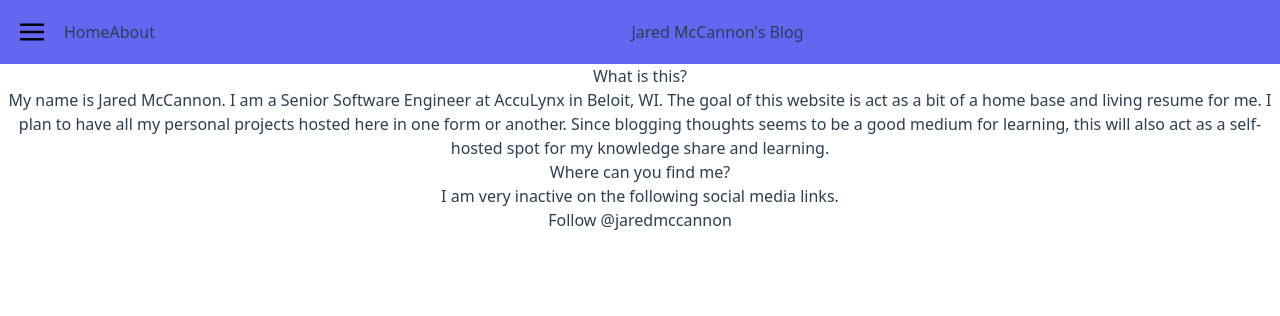
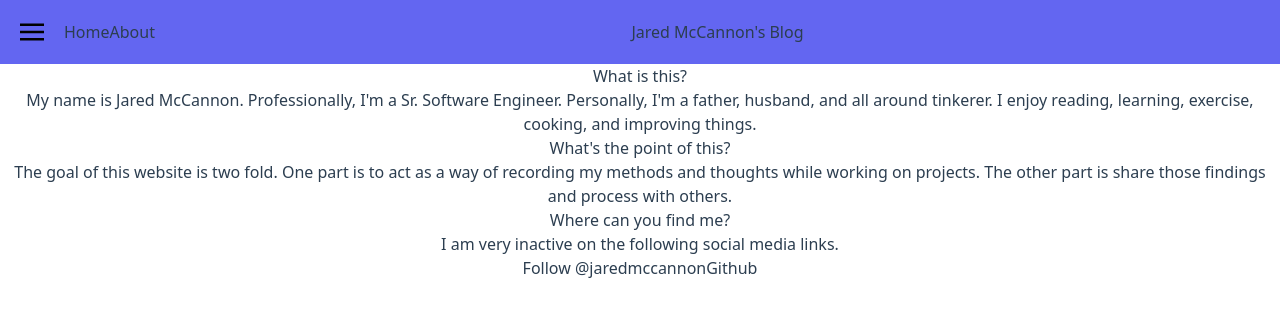
Before and after one commit to jrmccannon/home, a Vue app: page /about in a window 1280 px wide. Shown: the top 316 px of the page. Built offline with nearby package versions, Linux system fonts and the light colour scheme.

Commit message:
Updated about

```diff
--- a/src/components/About.vue
+++ b/src/components/About.vue
@@ -2,16 +2,18 @@
   <div class="about">
     <h1>What is this?</h1>
 
-    <p>My name is Jared McCannon. I am a Senior Software Engineer at AccuLynx in Beloit, WI. The goal of this website is
-    act as a bit of a home base and living resume for me. I plan to have all my personal projects hosted here in one form
-    or another. Since blogging thoughts seems to be a good medium for learning, this will also act as a self-hosted spot
-    for my knowledge share and learning.</p>
+    <p>My name is Jared McCannon. Professionally, I'm a Sr. Software Engineer. Personally, I'm a father, husband, and all around
+      tinkerer.  I enjoy reading, learning, exercise, cooking, and improving things.</p>
+
+      <h1>What's the point of this?</h1>
+      <p>The goal of this website is two fold. One part is to act as a way of recording my methods and thoughts while working
+      on projects. The other part is share those findings and process with others.</p>
 
     <h1>Where can you find me?</h1>
 
     <p>I am very inactive on the following social media links.</p>
-
-    <a href="https://twitter.com/jaredmccannon?ref_src=twsrc%5Etfw" class="twitter-follow-button" data-show-count="false">Follow @jaredmccannon</a>
+    <a href="https://twitter.com/jaredmccannon?ref_src=twsrc%5Etfw">Follow @jaredmccannon</a>
+    <a href="">Github</a>
 
   </div>
 </template>
--- a/src/components/Header.vue
+++ b/src/components/Header.vue
@@ -7,7 +7,7 @@
       <router-link to="/">Home</router-link>
       <router-link to="/about">About</router-link>
     </nav>
-    <div class="flex-grow ">
+    <div class="flex-grow">
       Jared McCannon's Blog
     </div>
   </div>
```
